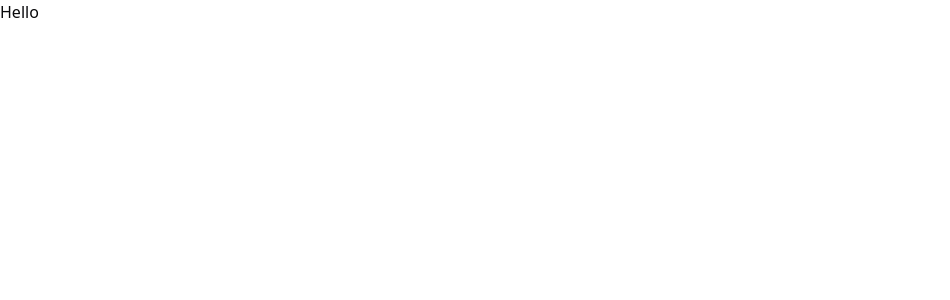
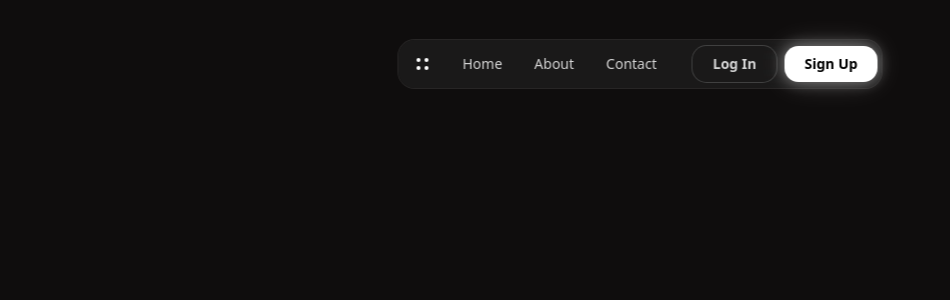
Before and after one commit to aarav-shukla07/Tacet-website, a Next.js app: page / in a window 1280 px wide. Shown: the top 300 px of the page, without its empty margins (0-950 px from the left). Built offline with nearby package versions, Linux system fonts and the light colour scheme.

Commit message:
Added the navbar portion

```diff
--- a/app/globals.css
+++ b/app/globals.css
@@ -45,7 +45,7 @@
 
 :root {
   --radius: 0.625rem;
-  --background: oklch(1 0 0);
+  --background: oklch(16.155% 0.00339 17.213);
   --foreground: oklch(0.141 0.005 285.823);
   --card: oklch(1 0 0);
   --card-foreground: oklch(0.141 0.005 285.823);
--- a/app/page.tsx
+++ b/app/page.tsx
@@ -1,7 +1,19 @@
-export default function Home(){
+// In app/layout.js
+import PillNavbar from '@/components/header'; // Adjust the path if needed
+import './globals.css';
+
+export const metadata = {
+  title: 'TACET',
+  description: 'My awesome new website',
+};
+
+export default function RootLayout({ children }: { children: React.ReactNode }) {
   return (
-    <>
-    Hello
-    </>
-  )
+    <html lang="en">
+      <body>
+        <PillNavbar />
+        <main>{children}</main>
+      </body>
+    </html>
+  );
 }
--- a/components/header.tsx
+++ b/components/header.tsx
@@ -0,0 +1,72 @@
+import Link from 'next/link';
+import { jetbrainsMono, poppins } from '@/lib/fonts';
+import { Poppins } from 'next/font/google';
+import { Weight } from 'lucide-react';
+
+// A simple SVG icon component for the logo
+const LogoIcon = () => (
+  <svg width="24" height="24" viewBox="0 0 24 24" fill="none" xmlns="http://www.w3.org/2000/svg">
+    <circle cx="8" cy="8" r="2" fill="currentColor"/>
+    <circle cx="16" cy="8" r="2" fill="currentColor"/>
+    <circle cx="8" cy="16" r="2" fill="currentColor"/>
+    <circle cx="16" cy="16" r="2" fill="currentColor"/>
+  </svg>
+);
+
+const PillNavbar = () => {
+  return (
+    <nav className={` fixed top-10 left-1/2 -translate-x-1/2 z-50`}>
+      <div className="flex items-center gap-x-2 px-1 py-1 rounded-2xl bg-neutral-800/50 backdrop-blur-xl ring-1 ring-white/10">
+
+        {/* Logo */}
+        <Link href="/" className="p-2 text-white hover:bg-white/10 rounded-full transition-colors">
+          <LogoIcon />
+        </Link>
+
+        {/* Navigation Links */}
+        <div className="flex items-center gap-x-2 text-sm text-neutral-300">
+          <Link href="/home" className="hover:text-white transition-colors px-3 py-2">Home</Link>
+          <Link href="/about" className="hover:text-white transition-colors px-3 py-2">About</Link>
+          <Link href="/discover" className="hover:text-white transition-colors px-3 py-2">Contact</Link>
+        </div>
+
+        {/* Action Buttons */}
+        <div className="flex items-center gap-x-2 text-sm ml-4">
+  {/* LOGIN BUTTON */}
+  <Link
+    href="/login"
+    className="relative overflow-hidden text-neutral-300 hover:text-white transition-colors px-5 py-2 rounded-xl ring-1 ring-neutral-700 hover:bg-neutral-700/50 font-semibold group"
+  >
+    <span className="block transition-transform duration-300 group-hover:-translate-y-[150%]">
+      Log In
+    </span>
+    <span className="block absolute inset-0 flex items-center justify-center translate-y-[150%] transition-transform duration-300 group-hover:translate-y-0">
+      Log In
+    </span>
+  </Link>
+
+  {/* SIGNUP BUTTON */}
+  <Link
+    href="/signup"
+    className="relative overflow-hidden bg-white text-black font-medium px-5 py-2 rounded-xl hover:bg-neutral-200 transition-colors font-semibold group"
+    style={{
+      boxShadow:
+        "0 0 15px rgba(255, 255, 255, 0.4), 0 0 30px rgba(255, 255, 255, 0.2)",
+    }}
+  >
+    <span className="block transition-transform duration-300 group-hover:-translate-y-[150%]">
+      Sign Up
+    </span>
+    <span className="block absolute inset-0 flex items-center justify-center translate-y-[150%] transition-transform duration-300 group-hover:translate-y-0">
+      Sign Up
+    </span>
+  </Link>
+</div>
+
+
+      </div>
+    </nav>
+  );
+};
+
+export default PillNavbar;
--- /dev/null
+++ b/lib/fonts.ts
@@ -0,0 +1,20 @@
+// lib/fonts.ts
+import { JetBrains_Mono, Poppins, Inter } from "next/font/google";
+
+export const jetbrainsMono = JetBrains_Mono({
+  subsets: ["latin"],
+  weight: ["400", "700"],
+  display: "swap",
+});
+
+export const poppins = Poppins({
+  subsets: ["latin"],
+  weight: ["400", "600"],
+  display: "swap",
+});
+
+export const inter = Inter({
+  subsets: ["latin"],
+  weight: ["400", "600"],
+  display: "swap",
+});
```
